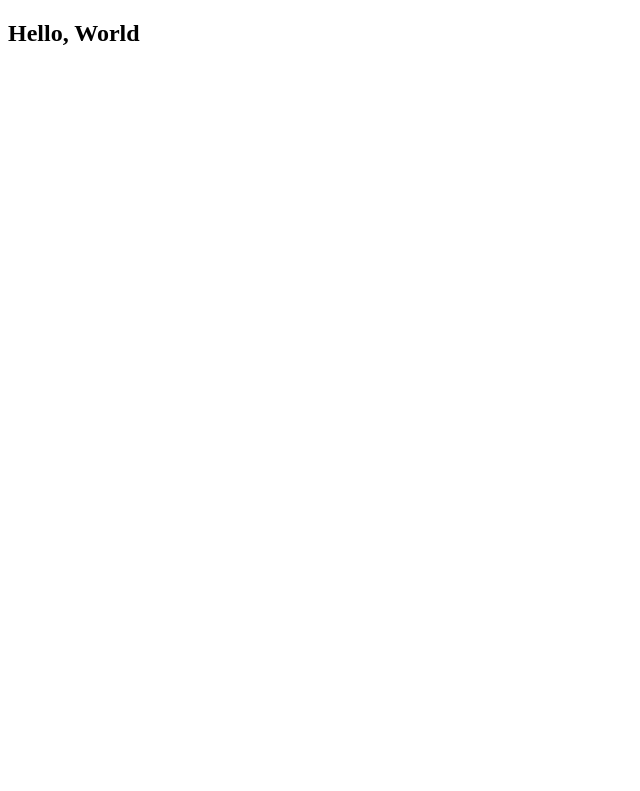
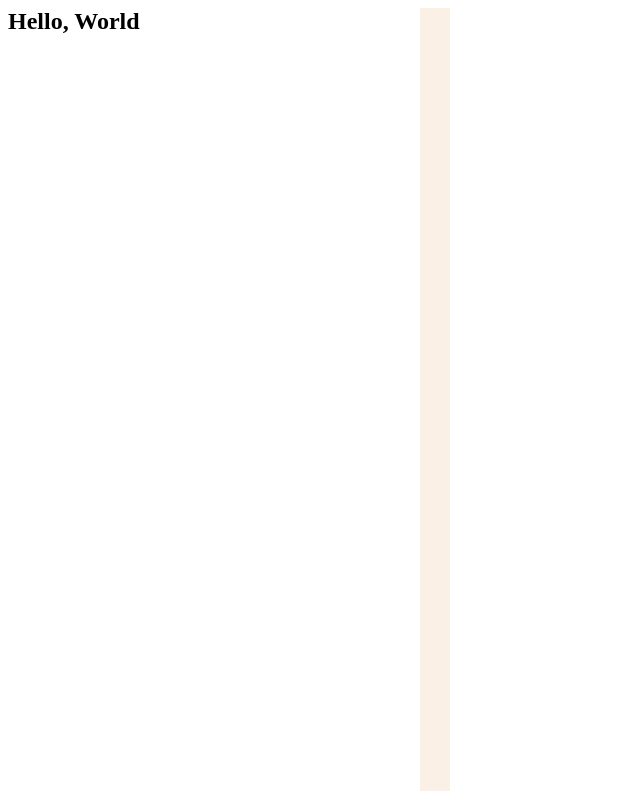
Before and after one commit to ehylam/css-gsap-playground, a plain HTML site: page index.html in a window 1280 px wide. Shown: the top 791 px of the page, without its empty margins (0-640 px from the left). Drawn offline with nearby package versions, Linux system fonts and the light colour scheme.

Commit message:
svg line fail

```diff
--- a/index.html
+++ b/index.html
@@ -9,11 +9,23 @@
 </head>
 <body>
   <section>
-    <h1>Hello, World</h1>
+    <div class="heading">
+      <h1>Hello, World</h1>
+    </div>
+
+      <div class="line">
+        <svg width="100%" height="100%" viewBox="0 0 10 10">
+          <line class="point" x1="5" x2="5" y1="0" y2="10" />
+        </svg>
+    </div>
   </section>
 </body>
 
 
 
 <script src="./lib/js/scripts.js"></script>
+
+<script src="https://cdnjs.cloudflare.com/ajax/libs/gsap/3.4.2/gsap.min.js"></script>
+<script src="https://cdnjs.cloudflare.com/ajax/libs/gsap/3.4.2/ScrollTrigger.min.js"></script>
+<script src="https://cdnjs.cloudflare.com/ajax/libs/gsap/3.4.2/EasePack.min.js"></script>
 </html>
--- a/lib/js/scripts.js
+++ b/lib/js/scripts.js
@@ -0,0 +1,5 @@
+document.addEventListener('DOMContentLoaded', function() {
+	const headingAct = gsap.from('.heading h1', 1, {
+		yPercent: '120'
+	});
+});
--- a/lib/scss/style.scss
+++ b/lib/scss/style.scss
@@ -32,5 +32,30 @@ $xxl: 1920px; // Larger Desktop
 }
 // End of breakpoints
 section {
+	position: relative;
 	height: 200vh;
+	.heading {
+		overflow-y: hidden;
+		h1 {
+			margin: 0;
+		}
+	}
+
+	.line {
+		position: absolute;
+		right: 65%;
+		top: 0;
+		width: 30px;
+		// max-width: 20px;
+		height: 100%;
+		// background-color: red;
+		svg {
+			background-color: linen;
+		}
+
+		.point {
+			stroke: black;
+			stroke-width: 1;
+		}
+	}
 }
```
Also changed, not shown: lib/scss/style.css, 1 other file.
